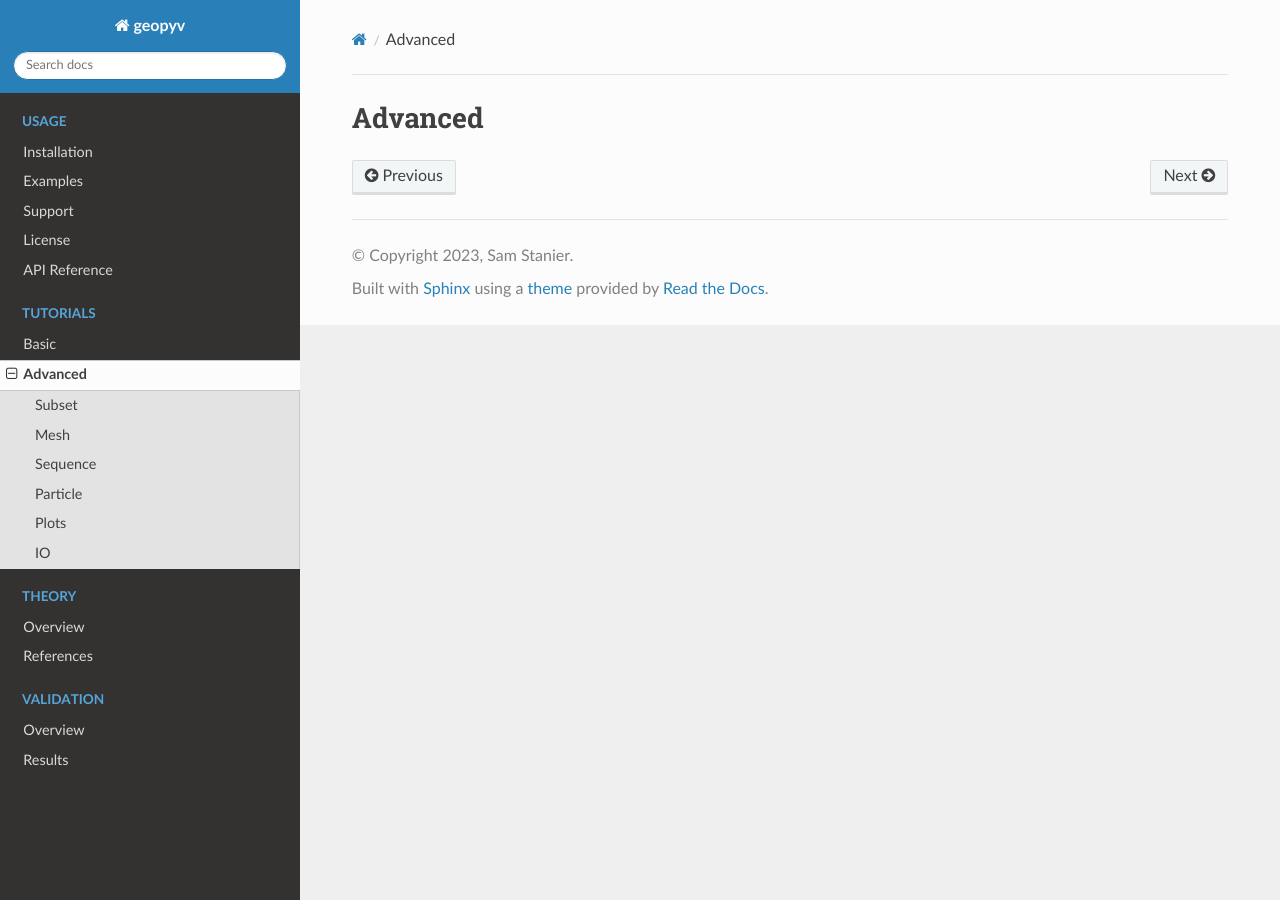
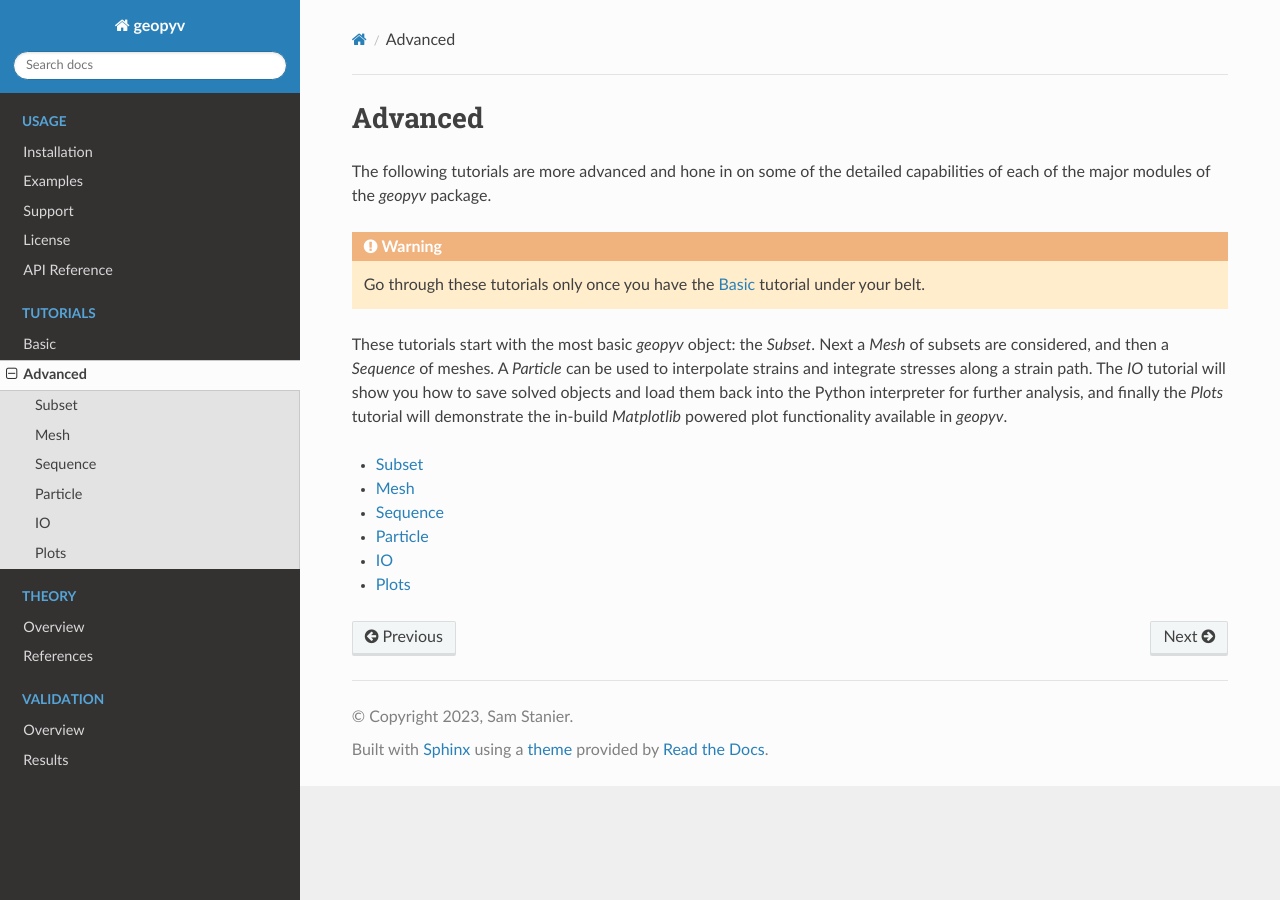
Before and after one commit to sas229/geopyv, a Sphinx documentation site: the page built from docs/source/tutorials/advanced.rst, in a window 1280 px wide. Built offline with Sphinx 7.4.7 and the Read the Docs theme 2.0.0, drawn with Linux system fonts in a browser that asks for light colours.

Commit message:
Fixing docs requirements.txt.

```diff
--- a/docs/requirements.txt
+++ b/docs/requirements.txt
@@ -8,4 +8,7 @@ opencv_python==4.7.0.68
 Pillow==9.4.0
 PySide6==6.4.2
 scipy==1.10.0
+sphinxcontrib-bibtex==2.5.0
+sphinx-copybutton==0.5.1
 sphinx-autoapi==2.0.1
+sphin-rtd-theme==1.2.0rc3
--- a/docs/source/theory/references.rst
+++ b/docs/source/theory/references.rst
@@ -1,4 +1,4 @@
-.. _references:
+.. _References:
 
 References
 ==========
--- a/docs/source/tutorials/advanced.rst
+++ b/docs/source/tutorials/advanced.rst
@@ -2,6 +2,21 @@
 
 Advanced
 --------
+
+The following tutorials are more advanced and hone in on some of the detailed capabilities of each of the major modules of the `geopyv` package.
+
+.. warning::
+    Go through these tutorials only once you have the :ref:`Basic` tutorial under your belt.
+
+These tutorials start with the most basic `geopyv` object: the `Subset`. Next a `Mesh` of subsets are considered, and then a `Sequence` of meshes. A `Particle` can be used to interpolate strains and integrate stresses along a strain path. The `IO` tutorial will show you how to save solved objects and load them back into the Python interpreter for further analysis, and finally the `Plots` tutorial will demonstrate the in-build `Matplotlib` powered plot functionality available in `geopyv`.
+
+* :ref:`Subset Tutorial`
+* :ref:`Mesh Tutorial`
+* :ref:`Sequence Tutorial`
+* :ref:`Particle Tutorial`
+* :ref:`IO Tutorial`
+* :ref:`Plots Tutorial`
+
 
 .. toctree::
     :hidden:
@@ -10,5 +25,5 @@ Advanced
     mesh
     sequence
     particle
+    io
     plots
-    io
--- a/docs/source/tutorials/basic.rst
+++ b/docs/source/tutorials/basic.rst
@@ -4,3 +4,7 @@ Basic
 -----
 
 Basic minimal example to go here...
+
+.. note::
+
+    Now that you have mastered this basic tutorial, have a go at the :ref:`Advanced` tutorial.
```
